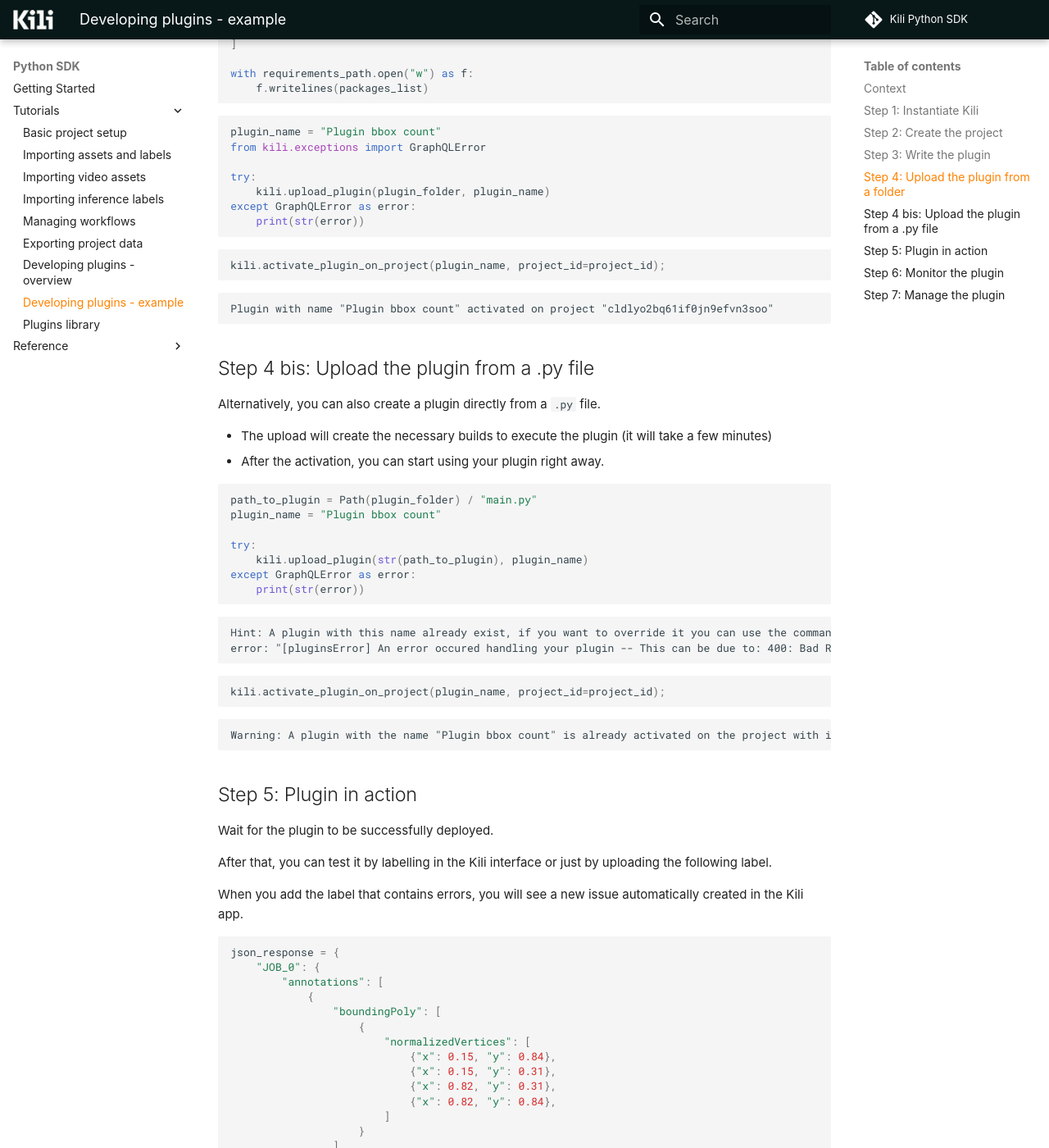
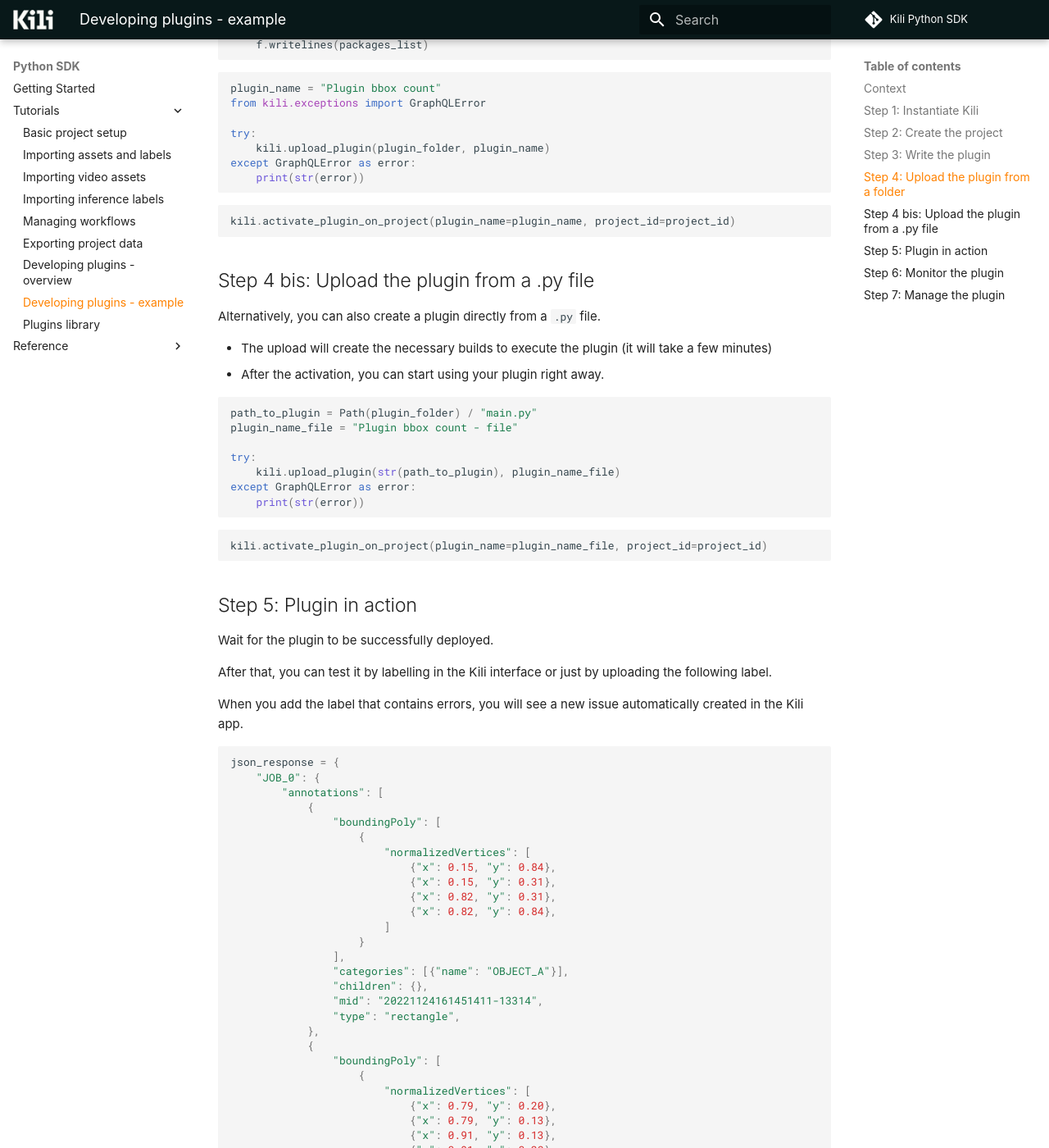
Before and after one commit to kili-technology/kili-python-sdk, an MkDocs documentation site: the page built from docs/sdk/tutorials/plugins_example.md, in a window 1280 px wide and 1400 px high, scrolled down 3699 px. Shown: the whole window at 82% size. Built offline with MkDocs 1.6.1 and Material for MkDocs 9.7.7, drawn with Linux system fonts in a browser that asks for light colours; nearby versions of some CDN libraries; some web fonts are replaced; library files that are not in the unit come from our copies; comment, search, counter and statistics services are not loaded; the version menu is left out; some of the changed text lies outside the part shown.

Commit message:
chore: add back recipes on e2e tests (#1039)
Co-authored-by: Gheorghe Tutunaru <gheorghe.tutunaru@kili-technology.com>

````diff
--- a/docs/sdk/tutorials/plugins_example.md
+++ b/docs/sdk/tutorials/plugins_example.md
@@ -79,9 +79,6 @@
 
 print(f"Created project {project_id}")
 ```
-
-    Created project cldlyo2bq61if0jn9efvn3soo
-
 
 Upload an asset:
 
@@ -216,11 +213,8 @@
 
 
 ```python
-kili.activate_plugin_on_project(plugin_name, project_id=project_id);
+kili.activate_plugin_on_project(plugin_name=plugin_name, project_id=project_id)
 ```
-
-    Plugin with name "Plugin bbox count" activated on project "cldlyo2bq61if0jn9efvn3soo"
-
 
 ## Step 4 bis: Upload the plugin from a .py file
 
@@ -232,25 +226,18 @@
 
 ```python
 path_to_plugin = Path(plugin_folder) / "main.py"
-plugin_name = "Plugin bbox count"
+plugin_name_file = "Plugin bbox count - file"
 
 try:
-    kili.upload_plugin(str(path_to_plugin), plugin_name)
+    kili.upload_plugin(str(path_to_plugin), plugin_name_file)
 except GraphQLError as error:
     print(str(error))
 ```
 
-    Hint: A plugin with this name already exist, if you want to override it you can use the command kili.update_plugin(plugin_path="plugin_folder/main.py", plugin_name="Plugin bbox count")
-    error: "[pluginsError] An error occured handling your plugin -- This can be due to: 400: Bad Request: createPlugin: an entity Plugin already exists with value "Plugin bbox count" for field 'name' | trace : false"
-
-
 
 ```python
-kili.activate_plugin_on_project(plugin_name, project_id=project_id);
+kili.activate_plugin_on_project(plugin_name=plugin_name_file, project_id=project_id)
 ```
-
-    Warning: A plugin with the name "Plugin bbox count" is already activated on the project with id "cldlyo2bq61if0jn9efvn3soo"
-
 
 ## Step 5: Plugin in action
 
@@ -325,15 +312,6 @@
 )
 ```
 
-
-
-
-
-
-    [{'id': 'cldlyovj52lfr0joi831qfbao'}]
-
-
-
 If you use the base plugin provided, the plugin should:
 
  - Create an issue with information that three bboxes were found, instead of one
@@ -350,14 +328,6 @@
     f' {kili.auth.api_endpoint.split("/api")[0]}/label/projects/{project_id}/menu/queue'
 )
 ```
-
-
-
-    [{'issues': [], 'status': 'LABELED'}]
-    Go to my project: https://cloud.kili-technology.com/label/projects/cldlyo2bq61if0jn9efvn3soo/menu/queue
-
-
-
 
 Woah! Amazing! Well done :) 🚀
 
@@ -399,14 +369,6 @@
 )
 ```
 
-
-
-    [{'status': 'LABELED'}]
-    Go to my project: https://cloud.kili-technology.com/label/projects/cldlyo2bq61if0jn9efvn3soo/menu/queue
-
-
-
-
 The status of your asset should have now changed to `LABELED`. In this plugin, previous issues remain but you can solve them through the API as well.
 
 
@@ -431,9 +393,6 @@
 logs_json = json.loads(logs)
 print(json.dumps(logs_json, indent=4))
 ```
-
-    []
-
 
 ## Step 7: Manage the plugin
 
@@ -467,9 +426,6 @@
 kili.deactivate_plugin_on_project(plugin_name=plugin_name, project_id=project_id);
 ```
 
-    Plugin Plugin bbox count deactivated on project cldlyo2bq61if0jn9efvn3soo
-
-
 Delete the plugin completely (deactivates the plugin from all projects):
 
 
````
Also changed, not shown: 5 other files.
